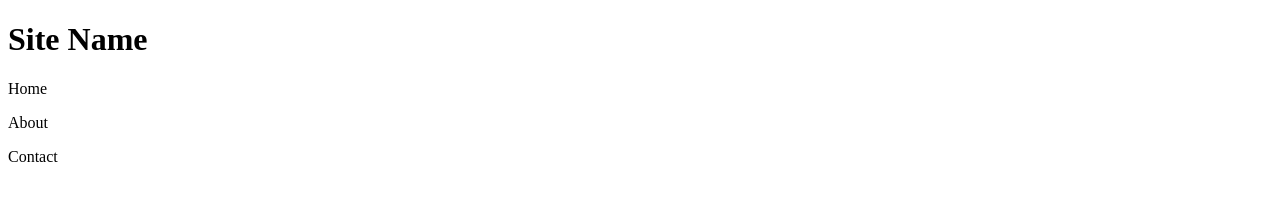
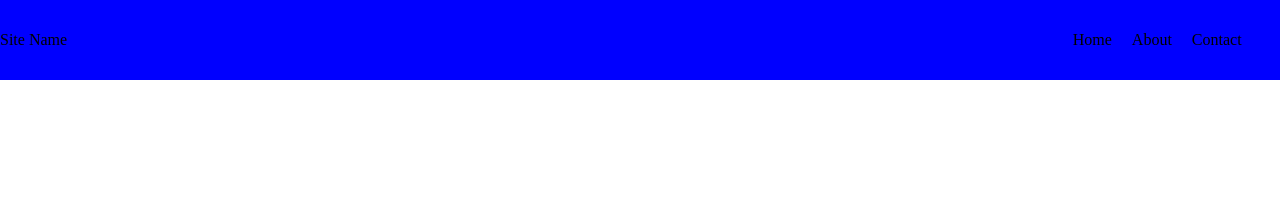
Before and after one commit to bridgecrew-perf6/deployment-lab-25, a plain HTML site: page index.html in a window 1280 px wide. Drawn offline with Linux system fonts and the light colour scheme.

Commit message:
initial css added

```diff
--- a/index.html
+++ b/index.html
@@ -4,10 +4,12 @@
     <meta charset="UTF-8" />
     <meta http-equiv="X-UA-Compatible" content="IE=edge" />
     <meta name="viewport" content="width=device-width, initial-scale=1.0" />
+    <link rel="stylesheet" href="/styles.css"/>
     <title>Deployment Demo</title>
   </head>
   <body>
     <header>
+        <div class="header">
             <h1>Site Name</h1>
         <div class="nav-links">
             <p class="link">Home</p>
--- /dev/null
+++ b/styles.css
@@ -0,0 +1,142 @@
+html,
+body,
+div,
+span,
+applet,
+object,
+iframe,
+h1,
+h2,
+h3,
+h4,
+h5,
+h6,
+p,
+blockquote,
+pre,
+a,
+abbr,
+acronym,
+address,
+big,
+cite,
+code,
+del,
+dfn,
+em,
+img,
+ins,
+kbd,
+q,
+s,
+samp,
+small,
+strike,
+strong,
+sub,
+sup,
+tt,
+var,
+b,
+u,
+i,
+center,
+dl,
+dt,
+dd,
+ol,
+ul,
+li,
+fieldset,
+form,
+label,
+legend,
+table,
+caption,
+tbody,
+tfoot,
+thead,
+tr,
+th,
+td,
+article,
+aside,
+canvas,
+details,
+embed,
+figure,
+figcaption,
+footer,
+header,
+hgroup,
+menu,
+nav,
+output,
+ruby,
+section,
+summary,
+time,
+mark,
+audio,
+video {
+  margin: 0;
+  padding: 0;
+  border: 0;
+  font-size: 100%;
+  font: inherit;
+  vertical-align: baseline;
+}
+/* HTML5 display-role reset for older browsers */
+article,
+aside,
+details,
+figcaption,
+figure,
+footer,
+header,
+hgroup,
+menu,
+nav,
+section {
+  display: block;
+}
+body {
+  line-height: 1;
+}
+ol,
+ul {
+  list-style: none;
+}
+blockquote,
+q {
+  quotes: none;
+}
+blockquote:before,
+blockquote:after,
+q:before,
+q:after {
+  content: "";
+  content: none;
+}
+table {
+  border-collapse: collapse;
+  border-spacing: 0;
+}
+
+.header {
+  background-color: blue;
+  height: 10vh;
+  width: 100vw;
+  display: flex;
+  justify-content: left;
+  align-items: center;
+  left: 10px;
+}
+
+.nav-links {
+  position: absolute;
+  display: inline-flex;
+  right: 3vw;
+  justify-content: space-between;
+  gap: 10px 20px;
+}
```
Lines whose indentation alone changed are shown as unchanged.
